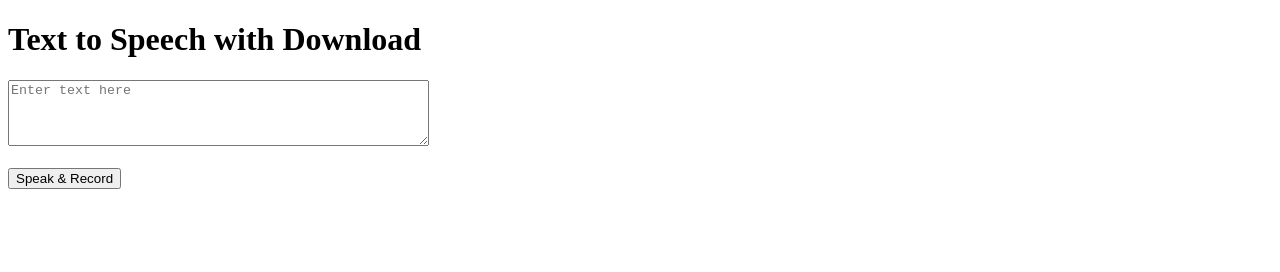
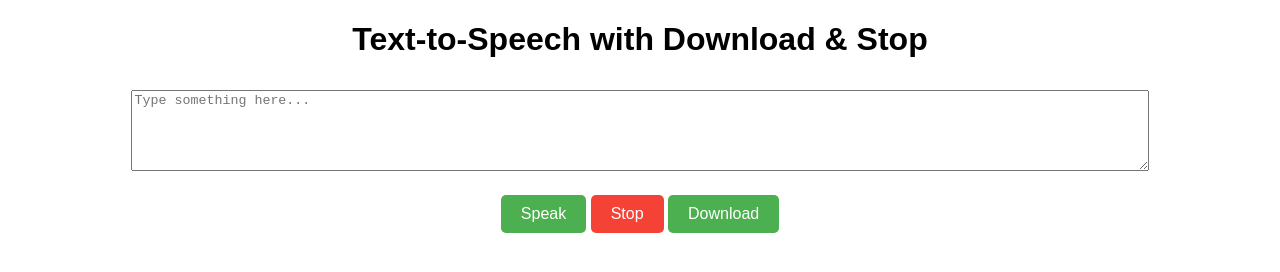
Before and after one commit to Unknowncoder143/Textospeech, a plain HTML site: page index.html in a window 1280 px wide. Drawn offline with Linux system fonts and the light colour scheme.

Commit message:
Update index.html

```diff
--- a/index.html
+++ b/index.html
@@ -3,50 +3,96 @@
 <head>
     <meta charset="UTF-8">
     <meta name="viewport" content="width=device-width, initial-scale=1.0">
-    <title>Text to Speech with Download</title>
+    <title>Text-to-Speech with Download and Stop</title>
+    <style>
+        body {
+            font-family: Arial, sans-serif;
+            text-align: center;
+            margin-top: 20px;
+        }
+
+        textarea {
+            width: 80%;
+            margin-top: 10px;
+        }
+
+        button {
+            padding: 10px 20px;
+            font-size: 16px;
+            cursor: pointer;
+            margin-top: 20px;
+            background-color: #4CAF50;
+            color: white;
+            border: none;
+            border-radius: 5px;
+        }
+
+        button:hover {
+            background-color: #45a049;
+        }
+
+        .stop-button {
+            background-color: #f44336;
+        }
+
+        .stop-button:hover {
+            background-color: #e53935;
+        }
+    </style>
 </head>
 <body>
-    <h1>Text to Speech with Download</h1>
-    <textarea id="textInput" rows="4" cols="50" placeholder="Enter text here"></textarea><br><br>
-    <button onclick="speakAndRecord()">Speak & Record</button>
-    <a id="downloadLink" style="display:none" download="speech.mp3">Download Audio</a>
+    <h1>Text-to-Speech with Download & Stop</h1>
+    <textarea id="text-input" rows="5" cols="40" placeholder="Type something here..."></textarea><br>
+    <button onclick="speakText()">Speak</button>
+    <button class="stop-button" onclick="stopSpeech()">Stop</button>
+    <button onclick="downloadAudio()">Download</button>
 
     <script>
-        let audioBlob;
-        let mediaRecorder;
+        let speechInstance;
 
-        function speakAndRecord() {
-            const text = document.getElementById('textInput').value;
-            const speech = new SpeechSynthesisUtterance(text);
-            speech.lang = 'en-US'; // You can change the language here
+        function speakText() {
+            const text = document.getElementById("text-input").value;
 
-            // Start recording audio using MediaRecorder
-            const audioStream = new MediaStream();
-            const audioContext = new (window.AudioContext || window.webkitAudioContext)();
-            const analyser = audioContext.createAnalyser();
-            const recorder = new MediaRecorder(audioStream);
+            if (text !== "") {
+                speechInstance = new SpeechSynthesisUtterance(text);
+                speechInstance.lang = 'en-US';  // You can change the language here
+                window.speechSynthesis.speak(speechInstance);
+            } else {
+                alert("Please enter some text.");
+            }
+        }
 
-            recorder.ondataavailable = function(event) {
-                audioBlob = event.data;
-            };
+        function stopSpeech() {
+            window.speechSynthesis.cancel();
+        }
 
-            recorder.onstop = function() {
-                const audioURL = URL.createObjectURL(audioBlob);
-                const downloadLink = document.getElementById('downloadLink');
-                downloadLink.href = audioURL;
-                downloadLink.style.display = 'block'; // Show the download link
-            };
+        function downloadAudio() {
+            const text = document.getElementById("text-input").value;
 
-            mediaRecorder = recorder;
-            mediaRecorder.start();
+            if (text !== "") {
+                const speech = new SpeechSynthesisUtterance(text);
+                speech.lang = 'en-US';
 
-            // Speak the text
-            window.speechSynthesis.speak(speech);
+                // Create a temporary audio element to capture the speech
+                const audioContext = new (window.AudioContext || window.webkitAudioContext)();
+                const source = audioContext.createBufferSource();
+                const processor = audioContext.createScriptProcessor(1024, 1, 1);
 
-            // Stop recording after speech ends
-            speech.onend = function() {
-                mediaRecorder.stop();
-            };
+                // Use a Buffer to save the audio
+                audioContext.decodeAudioData(speech, function(buffer) {
+                    source.buffer = buffer;
+                    source.connect(processor);
+                    processor.connect(audioContext.destination);
+                });
+
+                // Create the downloadable link
+                const link = document.createElement('a');
+                link.href = URL.createObjectURL(new Blob([audioContext], { type: 'audio/wav' }));
+                link.download = 'speech.wav';
+                link.click();
+            } else {
+                alert("Please enter some text.");
+            }
         }
     </script>
 </body>
```
